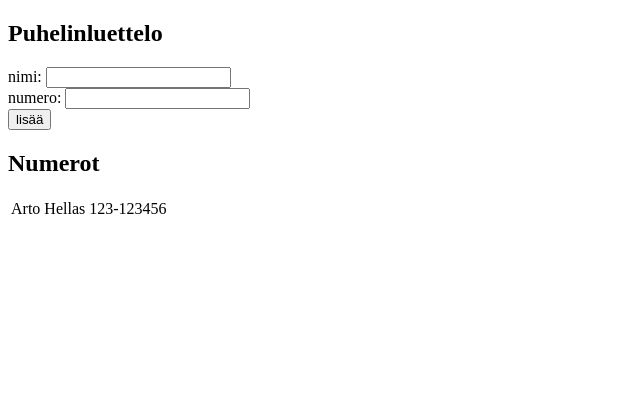
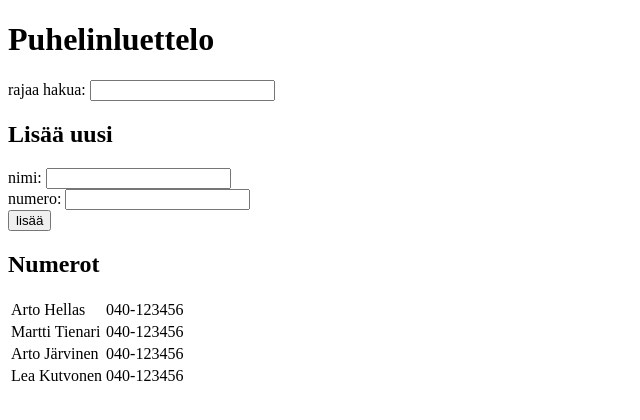
Before and after one commit to veituomi/fullstack-hy, a React (Create React App) app in the folder osa2-puhelinluettelo/: page / in a window 1280 px wide. Shown: the top 420 px of the page, without its empty margins (0-640 px from the left). Built offline with nearby package versions, Linux system fonts and the light colour scheme.

Commit message:
tehtävä 2.9

```diff
--- a/osa2-puhelinluettelo/src/App.js
+++ b/osa2-puhelinluettelo/src/App.js
@@ -5,10 +5,14 @@ class App extends React.Component {
     super(props)
     this.state = {
       persons: [
-        { name: 'Arto Hellas', number: '123-123456' }
+        { name: 'Arto Hellas', number: '040-123456' },
+        { name: 'Martti Tienari', number: '040-123456' },
+        { name: 'Arto Järvinen', number: '040-123456' },
+        { name: 'Lea Kutvonen', number: '040-123456' }
       ],
       newName: '',
-      newNumber: ''
+      newNumber: '',
+      filter: ''
     }
   }
 
@@ -42,19 +46,35 @@ class App extends React.Component {
     })
   }
 
+  handleFilterChanged = (event) => {
+    this.setState({
+      filter: event.target.value
+    })
+  }
+
   render() {
+    const personFilter = (person) => {
+      return person.name
+        .toLowerCase()
+        .includes(this.state.filter.toLowerCase())
+    }
+
     return (
       <div>
-        <h2>Puhelinluettelo</h2>
+        <h1>Puhelinluettelo</h1>
+          rajaa hakua: <input
+            value={this.state.filter}
+            onChange={this.handleFilterChanged}/>
+        <h2>Lisää uusi</h2>
         <form onSubmit={this.addPerson}>
           <div>
             nimi: <input
-              value={this.newName}
+              value={this.state.newName}
               onChange={this.handleNameChanged}/>
           </div>
           <div>
             numero: <input
-              value={this.newNumber}
+              value={this.state.newNumber}
               onChange={this.handleNumberChanged}/>
           </div>
           <div>
@@ -65,11 +85,13 @@ class App extends React.Component {
         <table>
           <tbody>
             {
-              this.state.persons.map(person =>
-                <tr key={person.name}>
-                  <td>{person.name}</td>
-                  <td>{person.number}</td>
-                </tr>)
+              this.state.persons
+                .filter(personFilter)
+                .map(person =>
+                  <tr key={person.name}>
+                    <td>{person.name}</td>
+                    <td>{person.number}</td>
+                  </tr>)
             }
           </tbody>
         </table>
```
